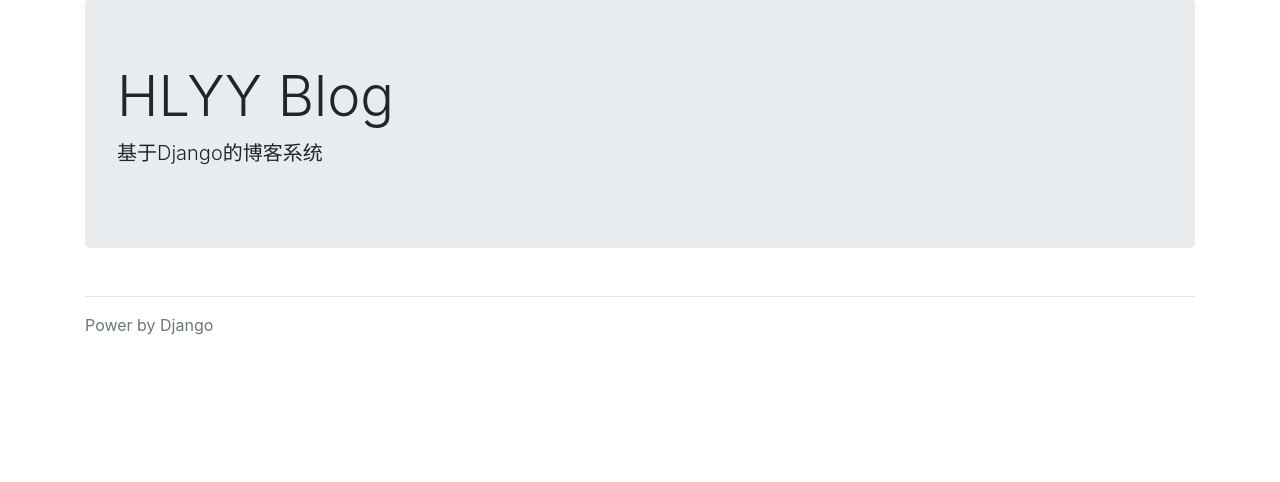
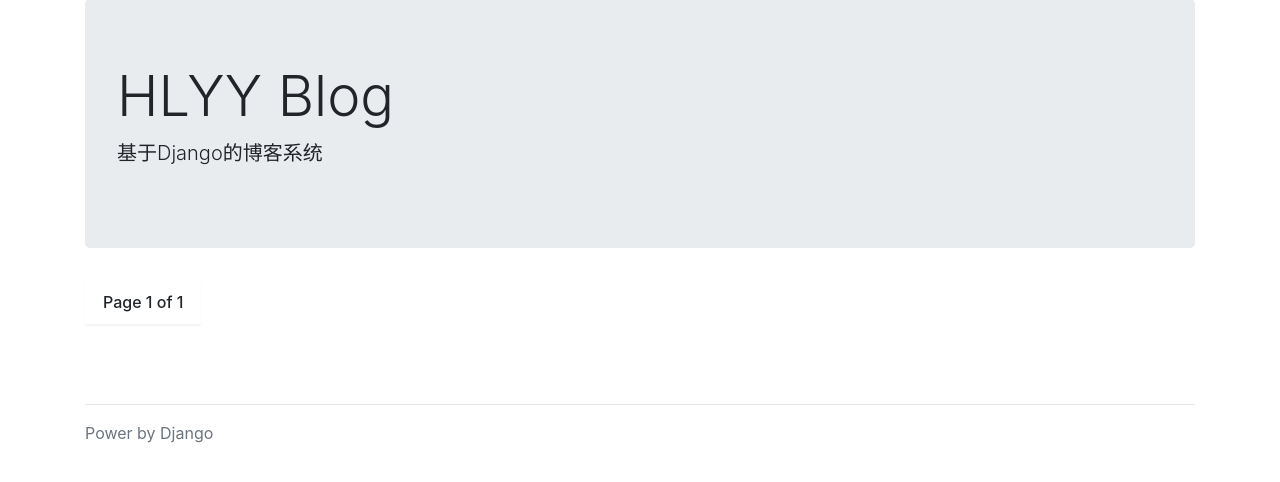
Before and after one commit to Reasonalbe/hlyy_blog, a Django app: page / in a window 1280 px wide. Shown: the part 57-539 px from the top of the page. Run offline with Django 3.2, Linux system fonts and the light colour scheme; data that the repository does not hold is empty; parts of the project's set-up code (start-up, migrations or seed data) failed here and were passed over; some libraries are stand-ins or nearby versions.

Commit message:
完成分页

```diff
--- a/hlyy_blog/apps/blog/views.py
+++ b/hlyy_blog/apps/blog/views.py
@@ -74,7 +74,7 @@ class PostDetailView(CommonViewMixin, DetailView):
 class IndexView(CommonViewMixin, ListView):
     template_name = 'index.html'
     queryset = Post.objects.all().prefetch_related('tag')
-    paginate_by = 10
+    paginate_by = 10 #自动处理分页，并在上下文中加入page_obj与paginator两个变量
     context_object_name = 'post_list'# 设置模板中使用的变量名
     # TODO：参考慕学课程重做分页
 
--- /dev/null
+++ b/hlyy_blog/static/css/index.css
@@ -0,0 +1,28 @@
+.pagination {
+    margin-bottom: 4rem;
+}
+
+.pagination li {
+    display: inline-block;
+    margin-bottom: 0;
+    margin-right: .5rem;
+}
+
+.pagination li a {
+    text-decoration: none;
+    color: #0FA0CE;
+}
+
+.pagination li a,
+.pagination li span {
+    display: inline-block;
+    box-shadow: 0 2px 2px 0 rgba(0, 0, 0, 0.05);
+    background-color: #fff;
+    padding: 10px 18px;
+    font-weight: 500;
+}
+
+.pagination li.active span {
+    background-color: #1eaedb;
+    color: #fff;
+}
--- a/hlyy_blog/templates/index.html
+++ b/hlyy_blog/templates/index.html
@@ -1,5 +1,5 @@
 {% extends 'base.html' %}
-
+{% load static %}
 {% block main %}
     {% for post in post_list %}
         <div class="card post">
@@ -22,13 +22,21 @@
             </div>
         </div>
     {% endfor %}
-    {% if page_obj %}
-        {% if page_obj.has_previous %}
-            <a href="?page={{ page_obj.previous_page_number }}">上一页</a>
-        {% endif %}
-        Page {{ page_obj.number }} of {{ paginator.num_pages }}.
-        {% if page_obj.has_next %}
-            <a href="?page={{ page_obj.next_page_number }}">下一页</a>
-        {% endif %}
-    {% endif %}
+    <div class="page-wrapper">
+        <ul class="pagination">
+            {% if page_obj.has_previous %}
+                <li><a href="?page={{ page_obj.previous_page_number }}" class="previous">← 上一页</a></li>
+                <li><a href="?page=1">首页</a></li>
+            {% endif %}
+            <li><span class="page_number ">Page {{ page_obj.number }} of {{ paginator.num_pages }}</span></li>
+            {% if page_obj.has_next %}
+                <li><a href="?page={{ page_obj.num_pages }}">末页</a></li>
+                <li><a href="?page={{ page_obj.next_page_number }}" class="next">下一页 →</a></li>
+            {% endif %}
+        </ul>
+    </div>
 {% endblock %}
+
+{% block extra_css %}
+    <link rel="stylesheet" href="{% static 'css/index.css'  %}">
+{% endblock %}
```
Also changed, not shown: hlyy_blog/templates/comments/comment_block.html (deleted, +0 -25 lines), hlyy_blog/templates/comments/results.html (deleted, +0 -38 lines).
